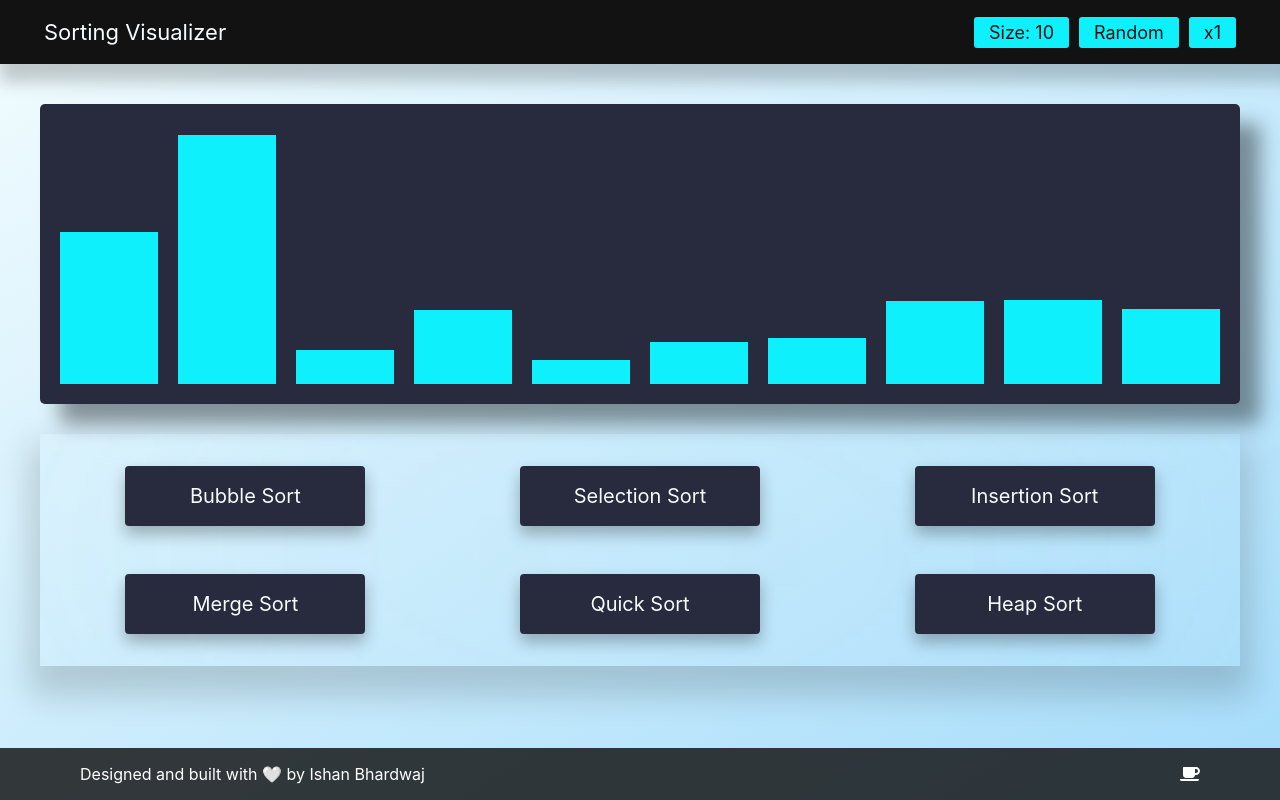
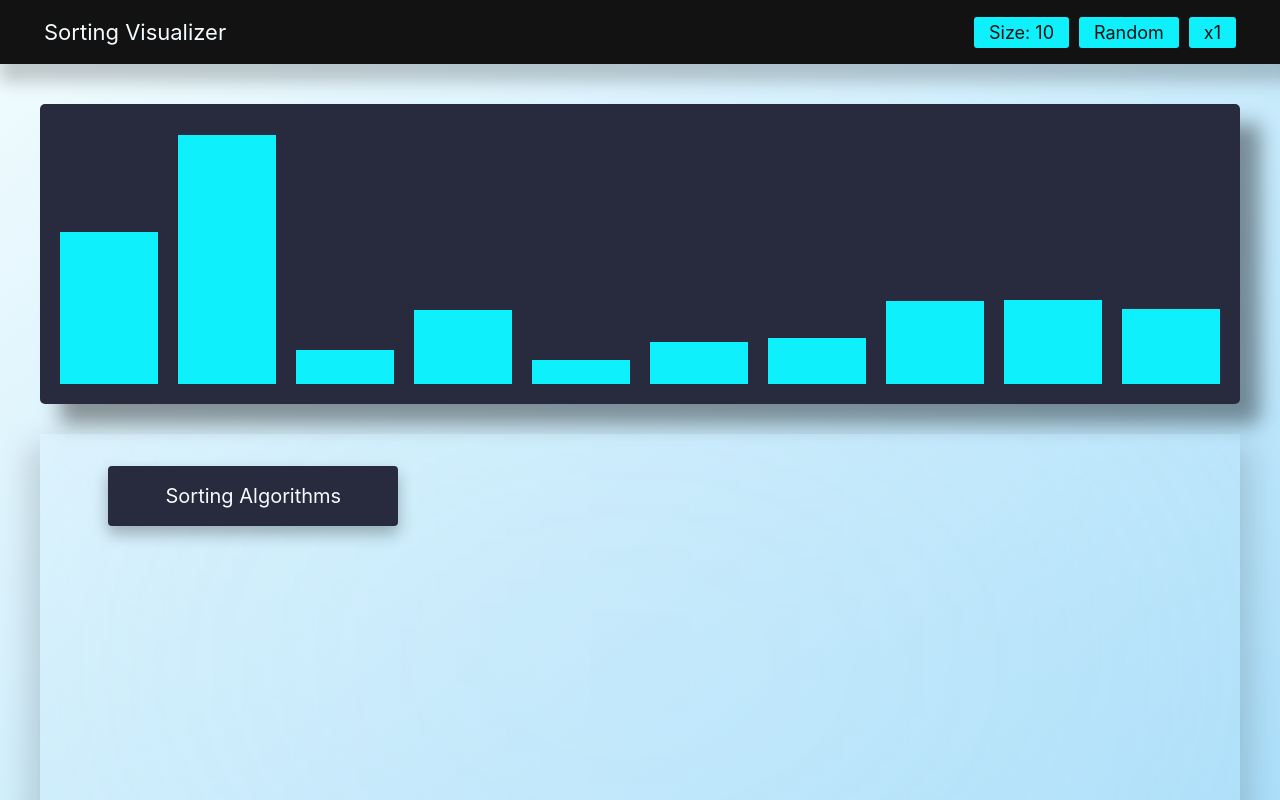
Before and after one commit to IB-14/Sorting-Visualizer, a React (Create React App) app: page / in a window 1280 px wide. Shown: the top 800 px of the page. Built offline with nearby package versions, Linux system fonts and the light colour scheme.

Commit message:
differentUI

```diff
--- a/src/App.css
+++ b/src/App.css
@@ -53,11 +53,11 @@ body {
   /*background-color: /*#1c1c1c*/ /*#212121*/;
 }
 
-@media only screen and (min-width: 1120px) {
+/* @media only screen and (min-width: 1120px) {
   body {
     height: 100vh;
   }
-  }
+  } */
 
   .scrollable-element {
     scrollbar-color: #f2fcfe #272b3d;
--- a/src/Components/Footer/Footer.css
+++ b/src/Components/Footer/Footer.css
@@ -13,12 +13,12 @@ footer {
     font-size: 1rem;
 }
 
-@media only screen and (min-width: 1120px) {
+/* @media only screen and (min-width: 1120px) {
     footer {
         position: absolute;
         width: 100vw;
     }
-}
+} */
 
 .fab {
     color: #ffffff;
--- a/src/Components/SortingVisualizer/Visualizer.css
+++ b/src/Components/SortingVisualizer/Visualizer.css
@@ -40,6 +40,7 @@
 .but-wrap {
     margin: /*0 80px*/ -10px 40px;
     padding: /*0.5em 3em*/ 2em;
+    min-height: 400px;
     display: grid;
     grid-gap: 3em;
     box-shadow: 0px 20px 30px 10px rgba(0, 0, 0, 0.151);
@@ -59,12 +60,14 @@
 }
 @media only screen and (max-width: 1400px) {
     .but-wrap {
-        grid-template-columns: repeat(auto-fit, minmax(250px, 1fr));
+        /* grid-template-columns: repeat(auto-fit, minmax(250px, 1fr)); */
+        grid-template-columns: 1fr 2fr;
     }
 }
 @media only screen and (min-width: 1400px) {
     .but-wrap {
-        grid-template-columns: 1fr 1fr 1fr;
+        /* grid-template-columns: 1fr 1fr 1fr; */
+        grid-template-columns: 1fr 2fr;
     }
 }
 @media only screen and (max-width: 800px) {
@@ -72,15 +75,14 @@
         margin: -10px 50px;
     }
 }
-
-.sort-button {
+.algorithmsButton {
     display: flex;
     justify-content: center;
     align-items: center;
     /* border-radius: 15px; */
     outline: 0;
     height: 40px;
-    width: 200px;
+    width: 250px;
     background-color: #272b3d;
     color: #f5fbfe;
     margin: auto;
@@ -93,9 +95,29 @@
     border: 5px solid #272b3d;
     box-shadow: 0px 8px 16px 0px rgba(0, 0, 0, 0.281);
 }
+.sort-button {
+    display: flex;
+    justify-content: center;
+    align-items: center;
+    /* border-radius: 15px; */
+    outline: 0;
+    height: 40px;
+    width: 250px;
+    background-color: #f5fbfe;
+    color: #272b3d;
+    margin: auto;
+    /* background-color: #0EF0FB ; */
+    padding: 5px 15px;
+    font-size: 1.25rem;
+    /* color: #121212; */
+    cursor: pointer;
+    border: 1px solid #272b3d;
+    box-shadow: 10px 10px 20px 0px rgba(0, 0, 0, 0.404);
+}
 .sort-button:hover {
+    color: #f5fbfe;
     background-color: #121212  /*#44f6ff*/;
-    border: 5px solid #272b3d;
+    /* border: 1px solid #272b3d; */
     /* color: #272b3d; */
     font-weight: 700;
     box-shadow: 10px 10px 30px 0px rgba(0, 0, 0, 0.404);
@@ -114,8 +136,8 @@
 }
 .activeBut:hover {
     background-color: palegreen;
-    border: 5px solid #272b3d;
-    /* color: #272b3d; */
-    font-weight: 700;
+    /* border: 5px solid #272b3d; */
+    color: #272b3d;
+    font-weight: 800;
     box-shadow: 10px 10px 30px 0px rgba(0, 0, 0, 0.404);
 }
--- a/src/Components/SortingVisualizer/Visualizer.jsx
+++ b/src/Components/SortingVisualizer/Visualizer.jsx
@@ -13,13 +13,15 @@ export default class SortingVisualizer extends Component {
             array: [],
             arrSize: 10,
             speed: 200,
-            activeColor: "#0EF0FB"
+            activeColor: "#0EF0FB",
+            collapseOpen: false,
         };
-
-        this.divRef= React.createRef();
+        this.togglePanel= this.togglePanel.bind(this);
     }
 
-
+    togglePanel(e) {
+        this.setState({collapseOpen: !this.state.collapseOpen})
+    }
 
     componentDidMount() {
         this.resetArray(this.state.arrSize);
@@ -130,12 +132,32 @@ export default class SortingVisualizer extends Component {
             <div className="stage"></div>
             <BarComponent array={this.state.array} barColor={this.state.activeColor}/>
             <div className="but-wrap">
-                <div className="sort-button rem" id="bubbleS" tabindex="1" onClick={this.bubble_sort}>Bubble Sort</div>
-                <div className="sort-button rem" id="selectionS" tabindex="2" onClick={this.selection_sort}>Selection Sort</div>
-                <div className="sort-button rem" id="insertionS" tabindex="3" onClick={this.insertion_sort}>Insertion Sort</div>
-                <div className="sort-button rem" id="mergeS" tabindex="4" onClick={this.merge_sort} /*ref={this.divRef}*/>Merge Sort</div>
-                <div className="sort-button rem" id="quickS" tabindex="5" onClick={this.quick_sort}>Quick Sort</div>
-                <div className="sort-button rem" id="heapS" tabindex="6" onClick={this.heap_sort}>Heap Sort</div>
+                <div>
+                    <div onClick={(e)=>this.togglePanel(e)} className="algorithmsButton">Sorting Algorithms</div>
+                    {this.state.collapseOpen ? (
+                        <>
+                            <div className="sort-button rem" id="bubbleS" tabindex="1" onClick={this.bubble_sort}>Bubble Sort</div>
+                            <div className="sort-button rem" id="selectionS" tabindex="2" onClick={this.selection_sort}>Selection Sort</div>
+                            <div className="sort-button rem" id="insertionS" tabindex="3" onClick={this.insertion_sort}>Insertion Sort</div>
+                            <div className="sort-button rem" id="mergeS" tabindex="4" onClick={this.merge_sort}>Merge Sort</div>
+                            <div className="sort-button rem" id="quickS" tabindex="5" onClick={this.quick_sort}>Quick Sort</div>
+                            <div className="sort-button rem" id="heapS" tabindex="6" onClick={this.heap_sort}>Heap Sort</div>
+                        </>
+                    ) : (
+                        <div style={{display: "none"}}>
+                            <div className="sort-button rem" id="bubbleS" tabindex="1" onClick={this.bubble_sort}>Bubble Sort</div>
+                            <div className="sort-button rem" id="selectionS" tabindex="2" onClick={this.selection_sort}>Selection Sort</div>
+                            <div className="sort-button rem" id="insertionS" tabindex="3" onClick={this.insertion_sort}>Insertion Sort</div>
+                            <div className="sort-button rem" id="mergeS" tabindex="4" onClick={this.merge_sort}>Merge Sort</div>
+                            <div className="sort-button rem" id="quickS" tabindex="5" onClick={this.quick_sort}>Quick Sort</div>
+                            <div className="sort-button rem" id="heapS" tabindex="6" onClick={this.heap_sort}>Heap Sort</div>
+                        </div>
+                    )}
+
+                </div>
+                <div>
+
+                </div>
             </div>
             </div>
             </div>
```
Also changed, not shown: 1 other file (tests, documents, lock files or other folders).
